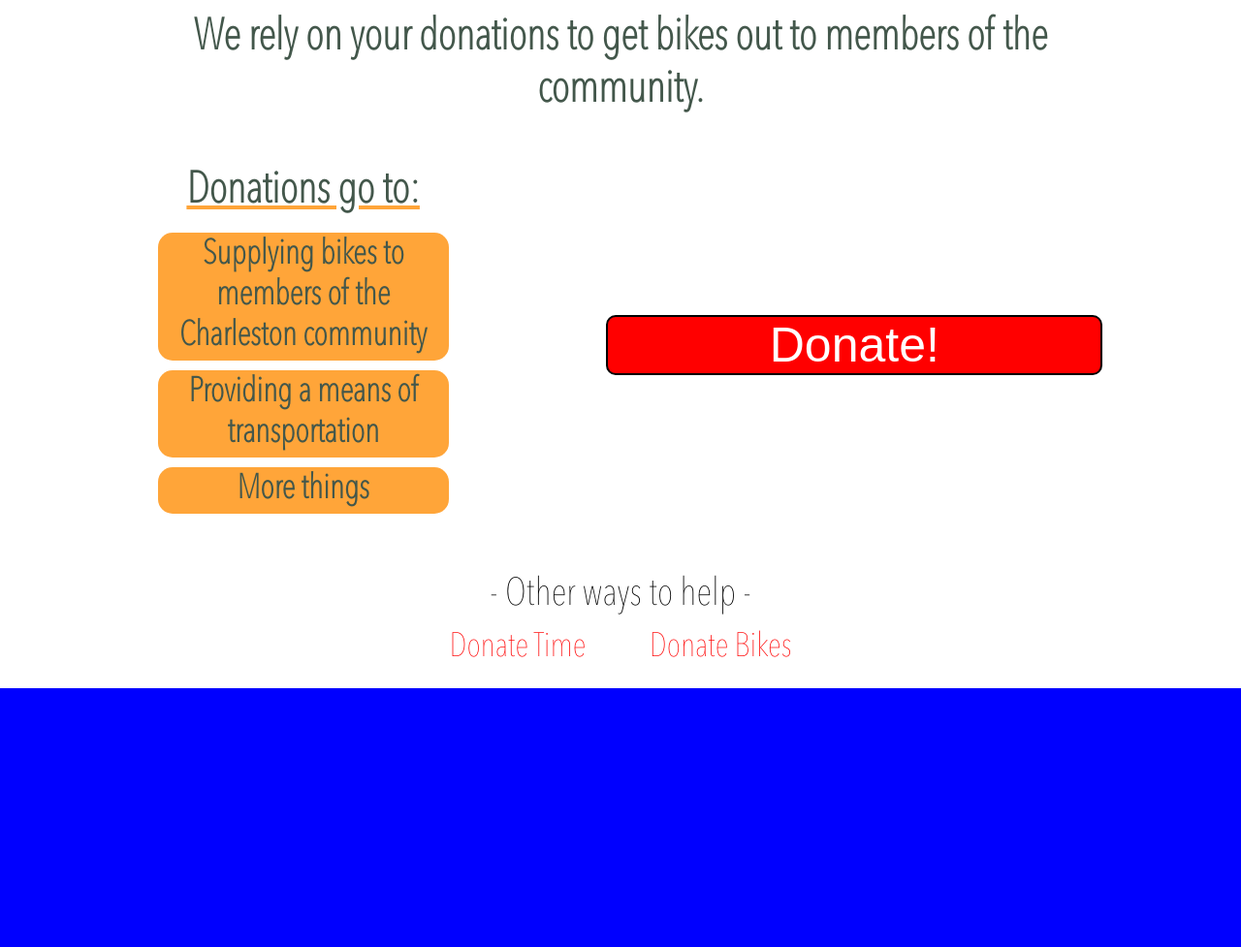
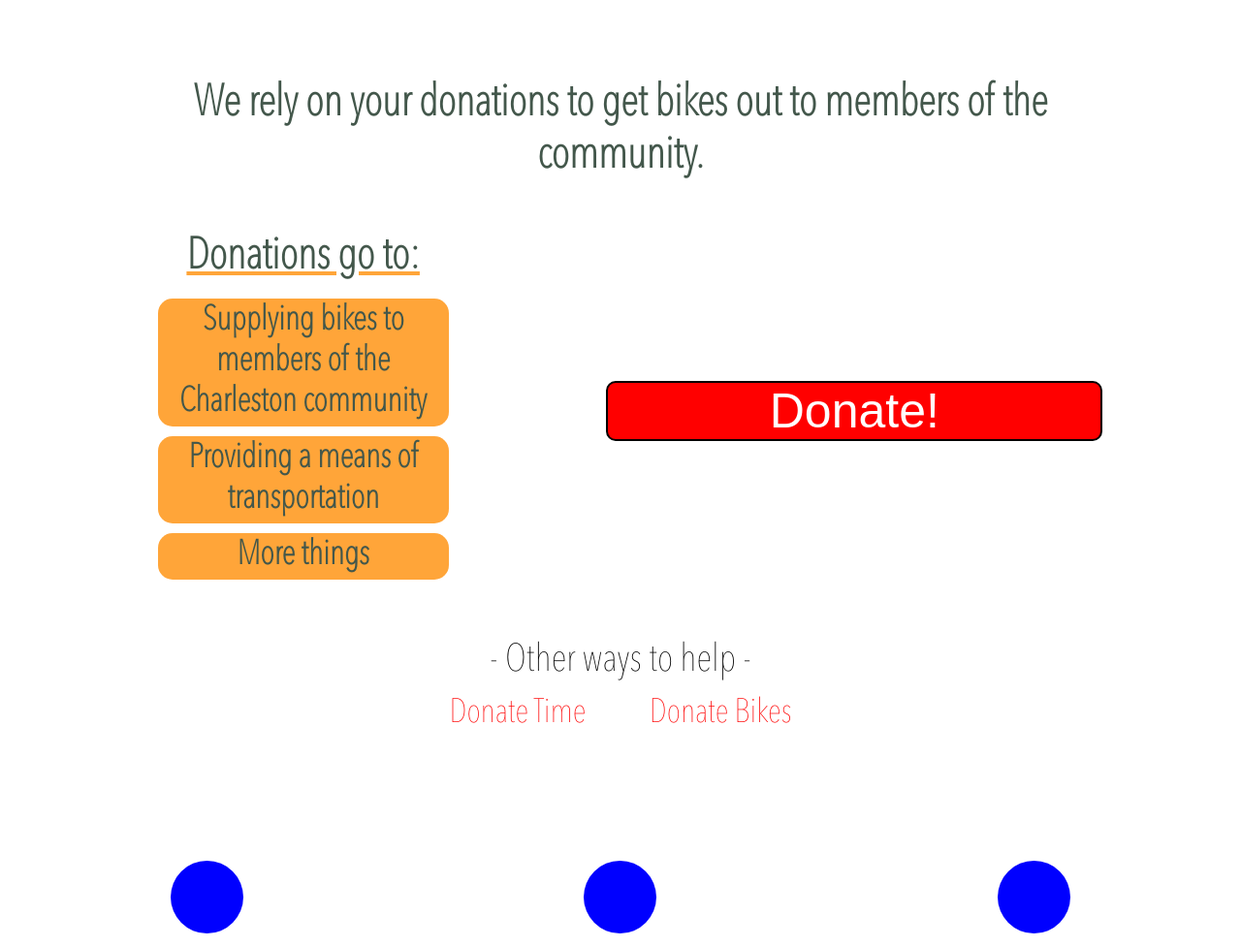
Before and after one commit to colinschindler/secondChanceBikes, a plain HTML site: page index.html in a window 1280 px wide. Shown: the part 1158-2135 px from the top of the page at 97% size. Drawn offline with Linux system fonts and the light colour scheme.

Commit message:
structured the site

```diff
--- a/css/style.css
+++ b/css/style.css
@@ -115,8 +115,8 @@ nav li {
 /*END -- About Section -- END*/
 
 #get-involved {
+  padding-top: 11vh;
   width: 100%;
-  padding-top: 20px;
   padding-bottom: 20px;
 }
 
@@ -134,7 +134,7 @@ nav li {
 
 #reasons-container {
   display: flex;
-  flex-wrap: nowrap;
+  flex-wrap: wrap;
   justify-content: space-evenly;
   align-items: center;
 }
@@ -200,9 +200,25 @@ nav li {
 /*END -- Get Involved Section -- END*/
 
 #our-work {
+  padding-top: 10vh;
   height: 100vh;
   width: 100%;
+}
+
+#nav-bar-work {
+  margin-top: 20px;
+  padding: 10px 0;
+  width: 100%;
+  display: flex;
+  justify-content: space-around;
+  align-items: center;
+}
+
+#nav-bar-work li {
+  width: 75px;
+  height: 75px;
   background-color: blue;
+  border-radius: 50px;
 }
 /*END -- Our Work Section -- END*/
 
--- a/index.html
+++ b/index.html
@@ -57,6 +57,7 @@
           </div>
           <button type="button" class="donate">Donate!</button>
       </div>
+
       <div id="other-ways">
         <p> - Other ways to help - </p>
         <a href="">Donate Time</a>
@@ -65,7 +66,13 @@
     </section>
 
     <section id="our-work">
-
+      <nav>
+        <ul id="nav-bar-work">
+          <li></li>
+          <li></li>
+          <li></li>
+        </ul>
+      </nav>
     </section>
 
     <section id="contact">
```
Also changed, not shown: js/javascript.js (line endings or trailing spaces).
